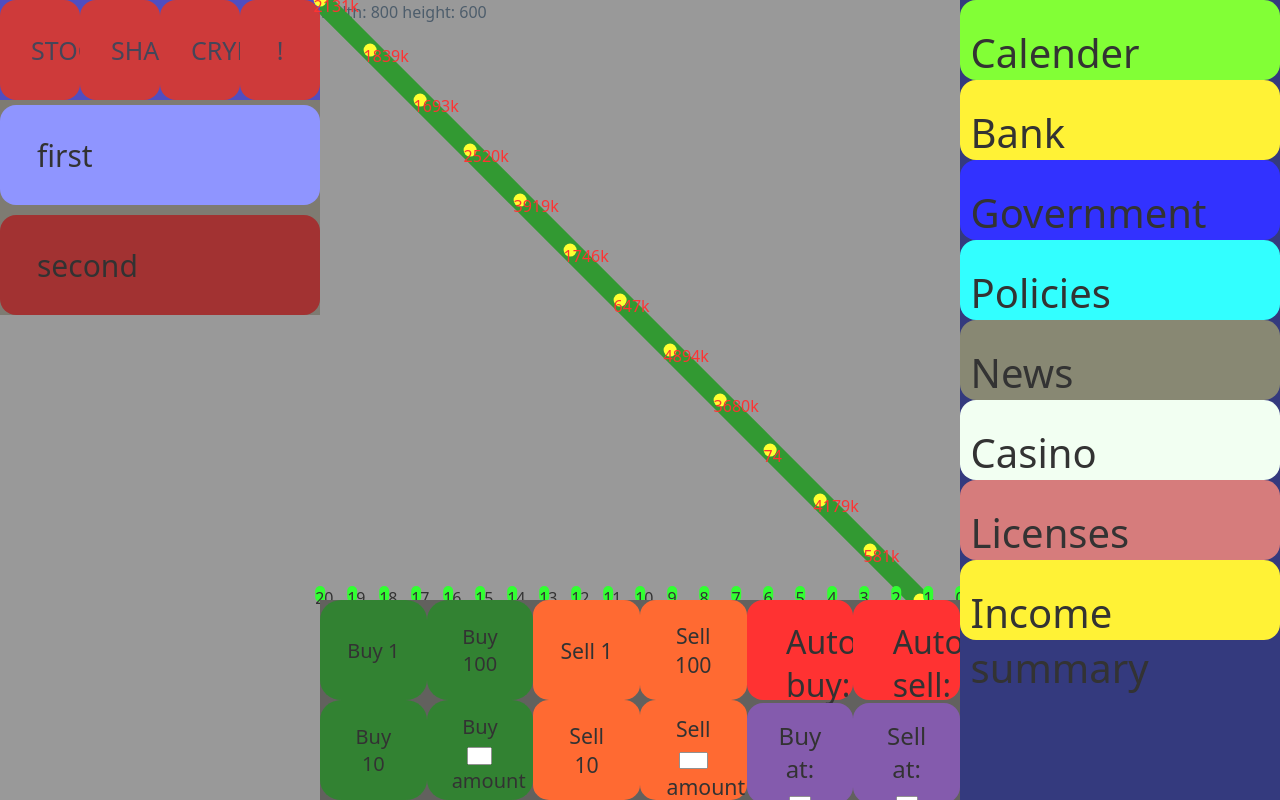
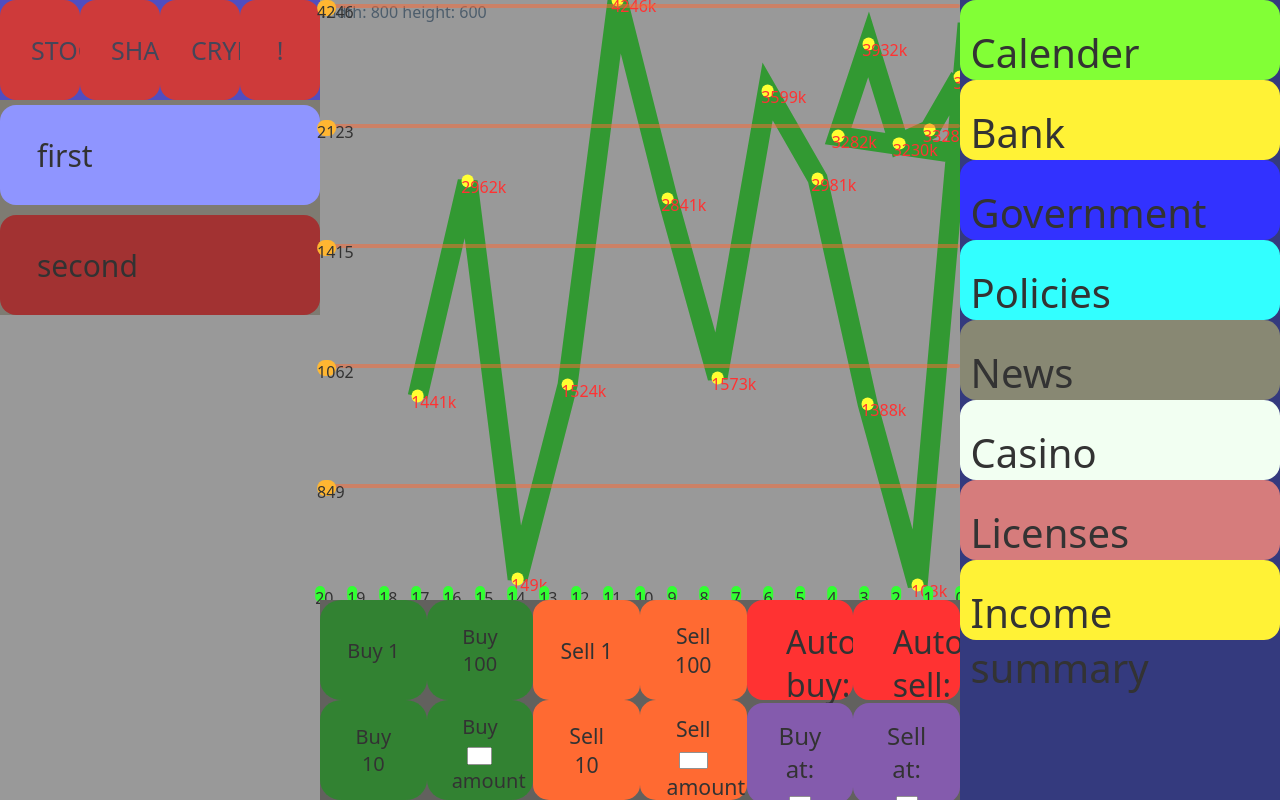
Before and after one commit to luddebudde/superb-transactions, a React (Vite) app: page / in a window 1280 px wide. Built offline with nearby package versions, Linux system fonts and the light colour scheme.

Commit message:
Cleaned up code & typescript + prepared for different type of currencies

```diff
--- a/src/basic.tsx
+++ b/src/basic.tsx
@@ -8,7 +8,7 @@ export const random = (minValue: number, maxValue: number, round = false) => {
   return round ? Math.round(number) : number;
 };
 
-export const convertPrefix: string = (value: number) => {
+export const convertPrefix = (value: number): string => {
   const prefixes = ["", "k", "m", "b", "t", "q"];
   const stringified = JSON.stringify(Math.round(value));
 
@@ -17,3 +17,7 @@ export const convertPrefix: string = (value: number) => {
 
   return stringified.concat(selectedPrefix);
 };
+
+export const lastElement = (array: []) => {
+  return array[array.length - 1];
+};
--- /dev/null
+++ b/src/react/currencyContext.tsx
@@ -0,0 +1,21 @@
+import { createContext, useContext } from "react";
+import type { Currency } from "./currencySelection.tsx";
+
+type CurrencyContextType = {
+  currencies: Currency[];
+  setCurrencies: React.Dispatch<React.SetStateAction<Currency[]>>;
+  createCurrency: (label: string, type: string) => void;
+  selectedCurrency: Currency | null;
+  setSelectedCurrency: React.Dispatch<React.SetStateAction<Currency | null>>;
+};
+
+export const CurrencyContext = createContext<CurrencyContextType | null>(null);
+export const useCurrency = () => {
+  const context = useContext(CurrencyContext);
+
+  if (!context) {
+    throw new Error("useCurrency must be used inside CurrencyProvider");
+  }
+
+  return context;
+};
--- a/src/react/currencySelection.tsx
+++ b/src/react/currencySelection.tsx
@@ -1,10 +1,11 @@
 import { type ReactNode, useEffect, useState } from "react";
 import { random } from "../basic.tsx";
 import { pointCount } from "./stockGraph.tsx";
-import { CurrencyContext, useCurrency } from "./test.tsx";
+import { CurrencyContext, useCurrency } from "./currencyContext.tsx";
 import type { Vec2 } from "../main.tsx";
 
-type Currency = {
+export type Currency = {
+  type: string;
   id: number;
   label: string;
   points: {
@@ -14,10 +15,10 @@ type Currency = {
     color: string;
     value: number;
   }[];
-  yValues: yValue[];
+  yValues: axisValue[];
 };
 
-type yValue = {
+export type axisValue = {
   id: number;
   pos: Vec2;
   color: string;
@@ -31,14 +32,22 @@ interface CurrencyProviderProps {
 
 export const CurrencyProvider = ({ children }: CurrencyProviderProps) => {
   const [currencies, setCurrencies] = useState<Currency[]>([]);
-  const [selectedCurrency, setSelectedCurrency] = useState<Currency | null>([]);
+  const [selectedCurrency, setSelectedCurrency] = useState<Currency | null>({
+    type: "",
+    id: 0,
+    label: "",
+    points: [],
+    yValues: [],
+  });
+
   // const [points, setPoints] = useState(
   //
   // );
 
-  const createCurrency = (label: string) => {
+  const createCurrency = (label: string, type: string) => {
     const newCurrency: Currency = {
-      id: label,
+      type: type,
+      id: Math.random(),
       label,
       points: Array.from({ length: pointCount }, (_, i) => ({
         id: i,
@@ -47,7 +56,13 @@ export const CurrencyProvider = ({ children }: CurrencyProviderProps) => {
         color: "yellow",
         value: random(0, 5000),
       })),
-      yValues: [],
+      yValues: Array.from({ length: 5 }, (_, i) => ({
+        id: i,
+        pos: { x: 50 * i, y: 50 * i },
+        scale: 1,
+        color: "yellow",
+        value: random(0, 5000),
+      })),
     };
 
     // createLogger(label);
@@ -73,52 +88,71 @@ export const CurrencyProvider = ({ children }: CurrencyProviderProps) => {
 
 export const CurrencySelection = () => {
   // const [selectedCurrency, setSelectedCurrency] = useState("firstCoin");
-  const {
-    currencies,
-    createCurrency,
-    setCurrencies,
-    selectedCurrency,
-    setSelectedCurrency,
-  } = useCurrency();
+  const { currencies, createCurrency, selectedCurrency, setSelectedCurrency } =
+    useCurrency();
+
+  const [currencyType, setCurrencyType] = useState("crypto");
 
   useEffect(() => {
-    const initialCurrencies = ["first", "second"].map(
-      (label: string): Currency => ({
-        id: Math.random(),
-        label,
-        points: Array.from({ length: pointCount }, (_, i) => ({
-          id: Math.random(),
-          pos: { x: 50 * i, y: 50 * i },
-          scale: 1,
-          color: "yellow",
-          value: random(0, 5000),
-        })),
-        yValues: [],
-      }),
-
-      // createCurrency(label),
-    );
-
-    // console.log(initialCurrencies);
+    const initialCurrencies = ["first", "second"];
+    //     .map(
+    //   (label: string): Currency => ({
+    //     type: "crypto",
+    //     id: Math.random(),
+    //     label,
+    //     points: Array.from({ length: pointCount }, (_, i) => ({
+    //       id: Math.random(),
+    //       pos: { x: 50 * i, y: 50 * i },
+    //       scale: 1,
+    //       color: "yellow",
+    //       value: random(0, 5000),
+    //     })),
+    //     yValues: [],
+    //   }),
+    //
+    //   // createCurrency(label),
+    // );
 
     initialCurrencies.forEach((currency) => {
       // setCurrencies((prev) => [...prev, currency]);
-      createCurrency(currency.label);
+      createCurrency(currency, "crypto");
     });
+    // eslint-disable-next-line react-hooks/exhaustive-deps
+  }, []);
 
-    // if (currencies.length > 0 && !selectedCurrency) {
-    //   setSelectedCurrency(currencies[0]);
-    // }
-  }, []);
+  const selectedCurrencies = currencies.filter((c) => {
+    return c.type === currencyType;
+  });
 
   // console.log(currencies);
 
   return (
     <div id={"stockSide"}>
       <div id={"currencySelection"} className="currencySelectionBar">
-        <button className={"currencySelection"}>STOCKS</button>
-        <button className={"currencySelection"}>SHARES</button>
-        <button className={"currencySelection"}>CRYPTO</button>
+        <button
+          className={"currencySelection"}
+          onClick={() => {
+            setCurrencyType("stocks");
+          }}
+        >
+          STOCKS
+        </button>
+        <button
+          className={"currencySelection"}
+          onClick={() => {
+            setCurrencyType("shares");
+          }}
+        >
+          SHARES
+        </button>
+        <button
+          className={"currencySelection"}
+          onClick={() => {
+            setCurrencyType("crypto");
+          }}
+        >
+          CRYPTO
+        </button>
         <button className={"currencySelection"}>!</button>
       </div>
       <div
@@ -134,7 +168,7 @@ export const CurrencySelection = () => {
           overflow: "auto",
         }}
       >
-        {currencies.map((c) => (
+        {selectedCurrencies.map((c) => (
           <button
             key={c.id}
             className={
--- a/src/react/mainScreen.tsx
+++ b/src/react/mainScreen.tsx
@@ -1,4 +1,3 @@
-import { useEffect, useRef, useState } from "react";
 import { StockGraph } from "./stockGraph.tsx";
 import { TransactionArea } from "./transactionArea.tsx";
 import { CurrencyProvider, CurrencySelection } from "./currencySelection.tsx";
@@ -11,9 +10,9 @@ export const MainScreen = ({ setCurrentMenu }: Props) => {
   // const [isOpen, setIsOpen] = useState(false);
   // const [customBuyValue, setCustomBuyValue] = useState(0);
   // const [customSellValue, setCustomSellValue] = useState(0);
-
-  const [autoBuyStatus, setAutoBuyStatus] = useState(false);
-  const [autoSellStatus, setAutoSellStatus] = useState(false);
+  //
+  // const [autoBuyStatus, setAutoBuyStatus] = useState(false);
+  // const [autoSellStatus, setAutoSellStatus] = useState(false);
 
   // const [autoBuyValue, useAutoBuyValue] = useState(0)
   // const [autoSellValue , useAutoSellValue] = useState(0)
@@ -38,154 +37,8 @@ export const MainScreen = ({ setCurrentMenu }: Props) => {
           <CurrencySelection></CurrencySelection>
           <StockGraph></StockGraph>
         </CurrencyProvider>
-        {/*<div id={"stockSide"}>*/}
-        {/*  <div id={"currencySelection"} className="currencySelectionBar">*/}
-        {/*    <button className={"currencySelection"}>STOCKS</button>*/}
-        {/*    <button className={"currencySelection"}>SHARES</button>*/}
-        {/*    <button className={"currencySelection"}>CRYPTO</button>*/}
-        {/*    <button className={"currencySelection"}>!</button>*/}
-        {/*  </div>*/}
-        {/*  <div*/}
-        {/*    id={"stockList"}*/}
-        {/*    style={{*/}
-        {/*      width: "25%",*/}
-        {/*      height: "100%",*/}
-        {/*      backgroundColor: "#5e5b50",*/}
-        {/*      display: "flex",*/}
-        {/*      flexDirection: "column",*/}
-        {/*      gap: 10,*/}
-        {/*      paddingTop: "5px",*/}
-        {/*      overflow: "auto",*/}
-        {/*    }}*/}
-        {/*  >*/}
-        {/*    <button className={"currencyButton"}>Fun coin</button>*/}
-        {/*    <button className={"currencyButton"}>Smart ocin</button>*/}
-        {/*    <button className={"currencyButton"}>Dumb dumb coin</button>*/}
-        {/*    <button className={"currencyButton"}>Silly coin</button>*/}
-        {/*    <button className={"currencyButton"}>Assbass ocin</button>*/}
-        {/*    <button className={"currencyButton"}>Spacy dumb coin</button>*/}
-        {/*    <button className={"currencyButton"}>Atom-tennis coin</button>*/}
-        {/*    <button className={"currencyButton"}>Brian ocin</button>*/}
-        {/*    <button className={"currencyButton"}>Me me me mine coin</button>*/}
-        {/*  </div>*/}
-        {/*</div>*/}
 
         <TransactionArea></TransactionArea>
-        {/*<div*/}
-        {/*  id={"transaction"}*/}
-        {/*  style={{*/}
-        {/*    display: "flex",*/}
-        {/*    flexDirection: "row",*/}
-        {/*    left: "25vw",*/}
-        {/*    top: "75vh",*/}
-        {/*    width: "50vw",*/}
-        {/*    height: "25vh",*/}
-        {/*    position: "absolute",*/}
-        {/*    backgroundColor: "#3b3a36",*/}
-        {/*  }}*/}
-        {/*>*/}
-        {/*  <div*/}
-        {/*    id={"buy"}*/}
-        {/*    style={{*/}
-        {/*      display: "flex",*/}
-        {/*      flexDirection: "column",*/}
-        {/*      flexWrap: "wrap",*/}
-        {/*      width: "33.33%",*/}
-        {/*      height: "100%",*/}
-        {/*    }}*/}
-        {/*  >*/}
-        {/*    <button className={"transactionBuyButton"}>Buy 1</button>*/}
-        {/*    <button className={"transactionBuyButton"}>Buy 10</button>*/}
-        {/*    <button className={"transactionBuyButton"}>Buy 100</button>*/}
-        {/*    <button className={"transactionBuyButton"}>*/}
-        {/*      Buy{" "}*/}
-        {/*      <input*/}
-        {/*        type={"number"}*/}
-        {/*        style={{*/}
-        {/*          width: "30%",*/}
-        {/*          height: "15%",*/}
-        {/*          fontSize: "80%",*/}
-        {/*          outline: "none",*/}
-        {/*        }}*/}
-        {/*      ></input>{" "}*/}
-        {/*      amount*/}
-        {/*    </button>*/}
-        {/*  </div>*/}
-        {/*  <div*/}
-        {/*    id={"sell"}*/}
-        {/*    style={{*/}
-        {/*      display: "flex",*/}
-        {/*      flexDirection: "column",*/}
-        {/*      flexWrap: "wrap",*/}
-        {/*      width: "33.33%",*/}
-        {/*      height: "100%",*/}
-        {/*    }}*/}
-        {/*  >*/}
-        {/*    <button className={"transactionSellButton"}>Sell 1</button>*/}
-        {/*    <button className={"transactionSellButton"}>Sell 10</button>*/}
-        {/*    <button className={"transactionSellButton"}>Sell 100</button>*/}
-        {/*    <button className={"transactionSellButton"}>*/}
-        {/*      Sell{" "}*/}
-        {/*      <input*/}
-        {/*        type={"number"}*/}
-        {/*        style={{*/}
-        {/*          width: "40%",*/}
-        {/*          height: "15%",*/}
-        {/*          fontSize: "80%",*/}
-        {/*          outline: "none",*/}
-        {/*          scale: "1",*/}
-        {/*        }}*/}
-        {/*        onInput={() => {}}*/}
-        {/*      ></input>{" "}*/}
-        {/*      amount*/}
-        {/*    </button>*/}
-        {/*  </div>*/}
-        {/*  <div*/}
-        {/*    id={"sell"}*/}
-        {/*    style={{*/}
-        {/*      display: "block",*/}
-        {/*      flexDirection: "column",*/}
-        {/*      width: "33.33%",*/}
-        {/*    }}*/}
-        {/*  >*/}
-        {/*    <button*/}
-        {/*      className={"activateAutoTransactionButton"}*/}
-        {/*      style={{ backgroundColor: autoBuyStatus ? "green" : "red" }}*/}
-        {/*      onClick={() => {*/}
-        {/*        setAutoBuyStatus(!autoBuyStatus);*/}
-        {/*      }}*/}
-        {/*    >*/}
-        {/*      Auto buy:*/}
-        {/*    </button>*/}
-        {/*    <button*/}
-        {/*      className={"activateAutoTransactionButton"}*/}
-        {/*      style={{ backgroundColor: autoSellStatus ? "green" : "red" }}*/}
-        {/*      onClick={() => {*/}
-        {/*        setAutoSellStatus(!autoSellStatus);*/}
-        {/*      }}*/}
-        {/*    >*/}
-        {/*      Auto sell:*/}
-        {/*    </button>*/}
-
-        {/*    <button className={"autoTransactionAmountButton"}>*/}
-        {/*      Buy at:{" "}*/}
-        {/*      <input*/}
-        {/*        type={"number"}*/}
-        {/*        style={{ width: "30%", outline: "none", scale: "1" }}*/}
-        {/*        onInput={() => {}}*/}
-        {/*      ></input>{" "}*/}
-        {/*    </button>*/}
-
-        {/*    <button className={"autoTransactionAmountButton"}>*/}
-        {/*      Sell at:{" "}*/}
-        {/*      <input*/}
-        {/*        type={"number"}*/}
-        {/*        style={{ width: "30%", outline: "none", scale: "1" }}*/}
-        {/*        onInput={() => {}}*/}
-        {/*      ></input>{" "}*/}
-        {/*    </button>*/}
-        {/*  </div>*/}
-        {/*</div>*/}
         <div
           id={"inter-diplomacy"}
           style={{
--- a/src/react/stockGraph.tsx
+++ b/src/react/stockGraph.tsx
@@ -1,31 +1,28 @@
 import { useEffect, useRef, useState } from "react";
 import { convertPrefix, random, world } from "../basic.tsx";
-import { useCurrency } from "./test.tsx";
+import { useCurrency } from "./currencyContext.tsx";
+import type { axisValue } from "./currencySelection.tsx";
 
 export const pointCount = 21;
 
 export const StockGraph = () => {
   const graphRef = useRef<HTMLDivElement | null>(null);
   const [graphSize, setGraphSize] = useState({ width: 0, height: 0 });
-  // const [points, setPoints] = useState(
-  //   Array.from({ length: pointCount }, (_, i) => ({
-  //     id: i,
-  //     pos: {
-  //       x: 50 * i,
-  //       y: 50 * i,
-  //     },
-  //     scale: 1,
-  //     color: "yellow",
-  //     value: random(0, 5000),
-  //   })),
-  // );
-  const [xValues, setXValues] = useState([]);
+  const [xValues, setXValues] = useState<axisValue[]>([
+    {
+      id: 0,
+      pos: { x: 0, y: 0 },
+      color: "",
+      value: 0,
+      scale: 0,
+    },
+  ]);
   // const [yValues, setYValues] = useState([]);
   const { currencies, setCurrencies } = useCurrency();
   const { selectedCurrency } = useCurrency();
 
-  const selectedPoints = selectedCurrency.points ?? [];
-  const selectedYValues = selectedCurrency.yValues ?? [];
+  const selectedPoints = selectedCurrency!.points;
+  const selectedYValues = selectedCurrency!.yValues;
 
   useEffect(() => {
     const interval = setInterval(() => {
@@ -42,13 +39,12 @@ export const StockGraph = () => {
         currencies.forEach((currency) => {
           const maxValue = Math.max(...currency.points.map((p) => p.value));
 
-          currency.points.forEach((prevPoint) => {
-            const spacing = rect.width / (pointCount - 1);
+          // currency.points.forEach((prevPoint) => {
+          const spacing = graphSize.width / pointCount;
           const prevPoints = currency.points;
 
-            const previousValue: number =
-              prevPoints[prevPoints.length - 1].value;
-            const newValue = previousValue * random(0.6, 1.4, false);
+          const previousValue: number = prevPoints[prevPoints.length - 1].value;
+          const newValue = previousValue * random(0.8, 1.2, false);
 
           const newPoint = {
             id: prevPoints[prevPoints.length - 1].id + 1,
@@ -56,46 +52,68 @@ export const StockGraph = () => {
               y:
                 rect.height -
                 rect.height * (previousValue / Math.max(newValue, maxValue)),
-                x: 0,
+              x: graphSize.width,
             },
+            color: "yellow",
+            scale: 1,
             value: newValue,
           };
 
-            // prevPoints.push(newPoint);
-
-            console.log(prevPoints[prevPoints.length - 1].id, newPoint);
+          prevPoints.push(newPoint);
 
           // Make maxValue dependent on the y-position formula even here
-            return prevPoints.slice(1).map((p, i) => ({
+          // prevPoints.slice(0);
+          currency.points = prevPoints.slice(1).map((p, i) => ({
             ...p,
-              id: i,
             pos: {
               y:
                 rect.height -
                 rect.height * (p.value / Math.max(newValue, maxValue)),
-                x: p.pos.x - spacing,
+              x: p.pos.x - spacing * Math.min(1, pointCount - i - 1),
             },
-              value: p.value,
           }));
-          });
 
-          currency.yValues.forEach(() => {
-            const spacing = rect.height / 5;
-            return Array.from({ length: 5 }, (_, i) => ({
+          // currency.points.push(newPoint);
+          // });
+
+          // console.log(currency.id, currency.points);
+
+          // console.log(currency.yValues);
+          // currency.yValues.forEach((yValue, i) => {
+
+          const ySpacing = rect.height / 5;
+          currency.yValues = Array.from({ length: 5 }, (_, i) => ({
             id: i,
             pos: {
               x: 0,
-                y: spacing * i,
+              y: ySpacing * i,
             },
             scale: 1,
             color: "black",
-              value: maxValue / (i + 1),
+            value: Math.max(maxValue, newValue) / (i + 1),
           }));
-          });
+          // });
         });
 
         return currencies;
       });
+      const spacing = rect.width / (pointCount - 1);
+
+      const newXValues: axisValue[] = Array.from(
+        { length: pointCount },
+        (_, i) => ({
+          id: i,
+          pos: {
+            x: rect.width - spacing * i,
+            y: 0,
+          },
+          scale: 1,
+          color: "black",
+          value: i,
+        }),
+      );
+
+      setXValues(newXValues);
       // Fix that maxValue is determined on the *existing* points, and not the last one which will be removed
     }, 1000);
 
@@ -112,28 +130,11 @@ export const StockGraph = () => {
       width: rect.width,
       height: rect.height,
     });
-
-    setXValues(() => {
-      const spacing = rect.width / (pointCount - 1);
-
-      return Array.from({ length: pointCount }, (_, i) => ({
-        id: i,
-        pos: {
-          x: rect.width - spacing * i,
-          y: 0,
-        },
-        scale: 1,
-        color: "black",
-        value: i,
-      }));
-    });
   }, []);
 
   const linePoints = selectedPoints
     .map((p) => `${p.pos.x},${p.pos.y}`)
     .join(" ");
-
-  // console.log(selectedPoints);
 
   return (
     <div
--- a/src/react/test.tsx
+++ /dev/null
@@ -1,12 +0,0 @@
-import { createContext, useContext } from "react";
-
-export const CurrencyContext = createContext(null);
-export const useCurrency = () => {
-  const context = useContext(CurrencyContext);
-
-  if (!context) {
-    throw new Error("useCurrency must be used inside CurrencyProvider");
-  }
-
-  return context;
-};
```
Lines whose indentation alone changed are shown as unchanged.
